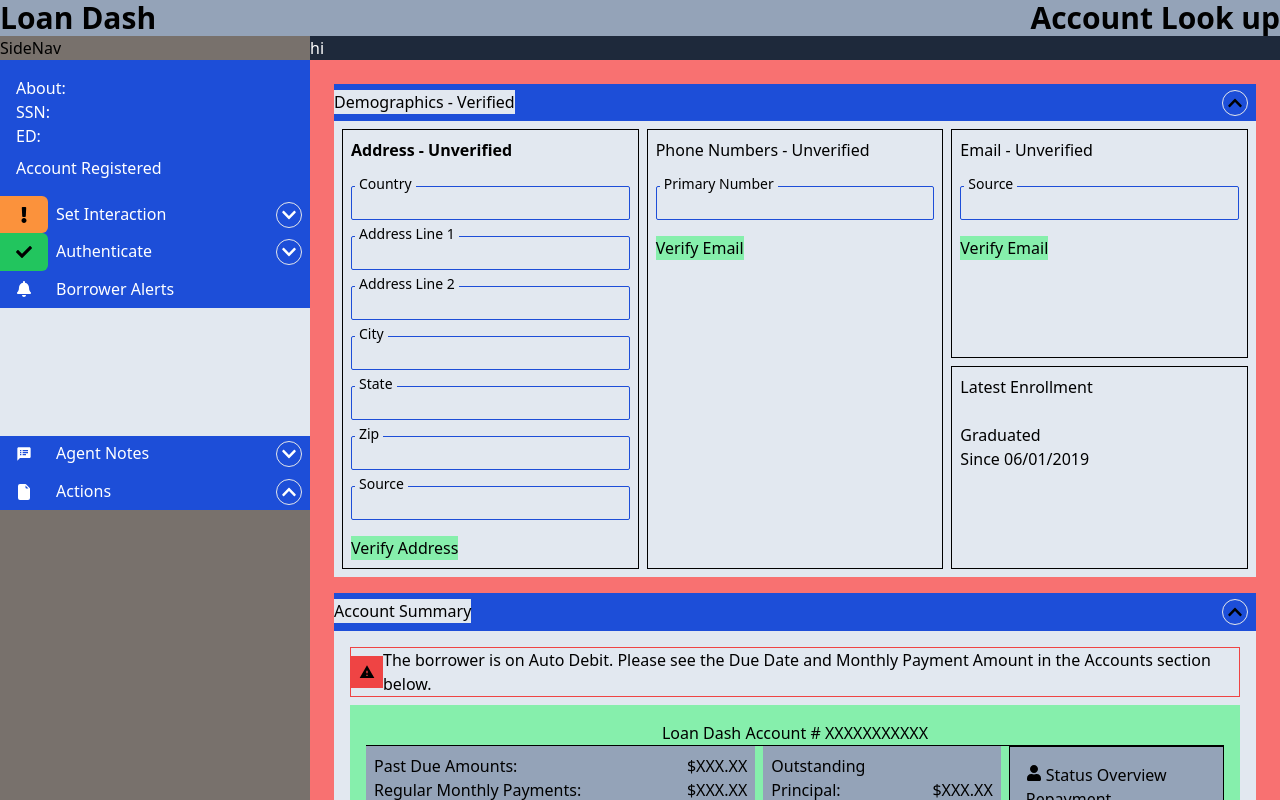
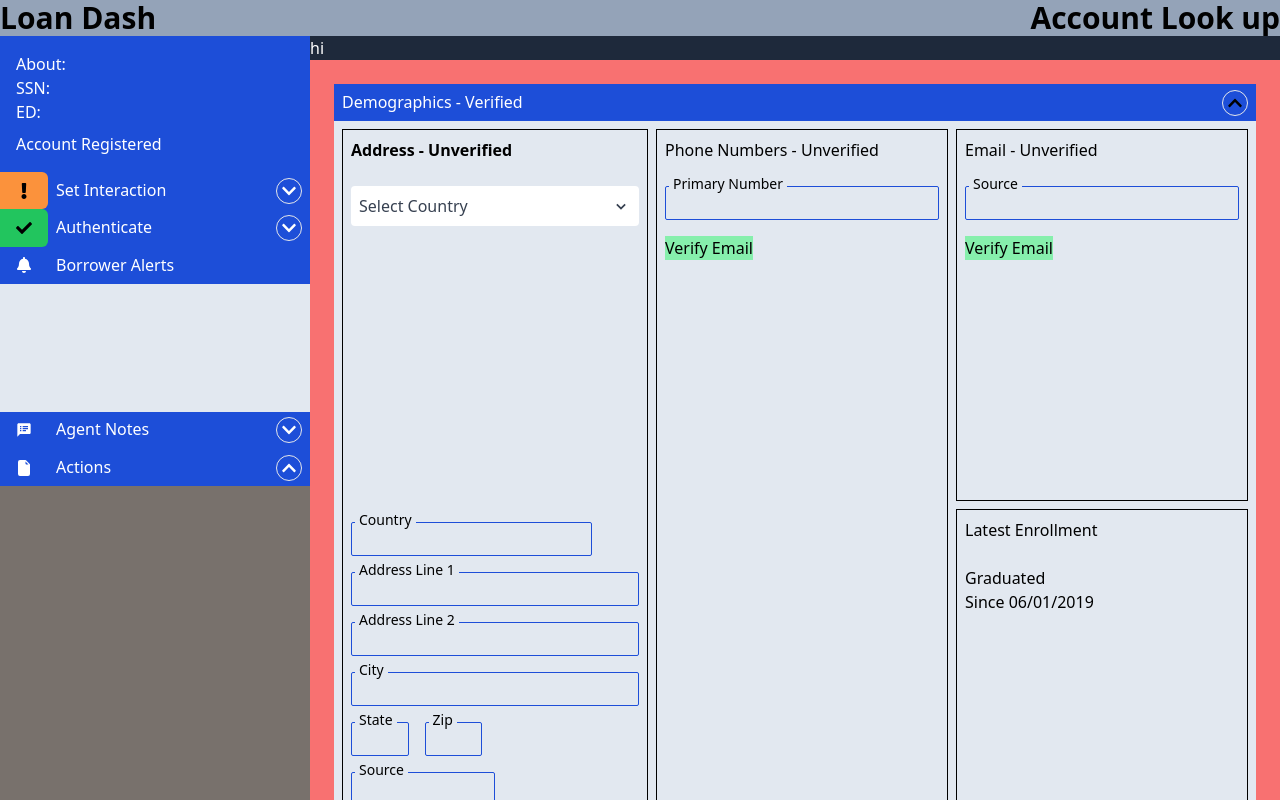
Before and after one commit to Charlie025x/Loan-Dashboard, a React (Vite) app: page / in a window 1280 px wide. Built offline with nearby package versions, Linux system fonts and the light colour scheme.

Commit message:
added animations and removed bg-colors on headers

```diff
--- a/src/assets/components/Main.tsx
+++ b/src/assets/components/Main.tsx
@@ -1,13 +1,10 @@
 import React from "react";
-import { FaChevronDown, FaExternalLinkAlt, FaUser } from "react-icons/fa";
-import { MdOutlineWarning } from "react-icons/md";
+
 import Demographics from "./Main/Demographics";
 import AccountSummary from "./Main/AccountSummary";
 import Activity from "./Main/Activity";
 
 const Main = () => {
-  const [show, setShow] = React.useState(false);
-  const handleClick = () => setShow((prevState) => !prevState);
   return (
     <div className="overflow-x-hidden">
       <div className="grid min-h-full grid-rows-[auto_1fr] bg-red-400">
--- a/src/assets/components/Main/AccountSummary.tsx
+++ b/src/assets/components/Main/AccountSummary.tsx
@@ -1,5 +1,5 @@
 import React from "react";
-import { FaChevronDown, FaExternalLinkAlt, FaUser } from "react-icons/fa";
+import { FaChevronDown, FaUser } from "react-icons/fa";
 import { MdOutlineWarning } from "react-icons/md";
 import Account_Group from "./Account_Group";
 
@@ -11,7 +11,7 @@
       {/* title */}
       <div className="grid min-h-[calc(1.33rem+16px)] grid-cols-[1fr_auto] items-center justify-between bg-blue-700">
         <button className="flex justify-between" onClick={handleClick}>
-          <p className="bg-slate-200">Account Summary</p>
+          <p className="ml-2 text-white">Account Summary</p>
           <p className="mx-2 rounded-full border p-1">
             <FaChevronDown
               className={`transition-transform ${show ? "rotate-180" : ""}`}
--- a/src/assets/components/Main/Account_BalanceDetails.tsx
+++ b/src/assets/components/Main/Account_BalanceDetails.tsx
@@ -12,7 +12,9 @@
           onClick={handleClick}
         >
           <p className="inline px-2 py-1">BalanceDetails</p>
-          <FaChevronDown className="inline" />
+          <FaChevronDown
+            className={`inline transition-transform ${show ? "rotate-180" : ""}`}
+          />
         </button>
       </div>
       {``}
--- a/src/assets/components/Main/Account_Group.tsx
+++ b/src/assets/components/Main/Account_Group.tsx
@@ -8,13 +8,15 @@
   const handleClick = () => setShow((prevState) => !prevState);
   return (
     <>
-      <div className="bg-slate-600">
+      <div className="">
         <button
           className="flex items-center justify-between"
           onClick={handleClick}
         >
-          <p>Groups</p>
-          <FaChevronDown className="ml-2" />
+          <h5 className="text-2xl text-blue-700">Groups</h5>
+          <FaChevronDown
+            className={`ml-2 transition-transform ${show ? "rotate-180" : ""}`}
+          />
         </button>
       </div>
       <div
--- a/src/assets/components/Main/Account_ShowLoans.tsx
+++ b/src/assets/components/Main/Account_ShowLoans.tsx
@@ -12,7 +12,9 @@
           onClick={handleClick}
         >
           <p className="inline px-2 py-1">Show Loans In this Group</p>
-          <FaChevronDown className="inline" />
+          <FaChevronDown
+            className={`inline transition-transform ${show ? "rotate-180" : ""}`}
+          />
         </button>
       </div>
       {/* grid-cols-[repeat(auto-fit,minmax(3rem,1fr))] */}
--- a/src/assets/components/Main/Activity.tsx
+++ b/src/assets/components/Main/Activity.tsx
@@ -9,7 +9,7 @@
       {/* title */}
       <div className="grid min-h-[calc(1.33rem+16px)] grid-cols-[1fr_auto] items-center justify-between bg-blue-700">
         <button className="flex justify-between" onClick={handleClick}>
-          <p className="bg-slate-200">Borrower Activity</p>
+          <p className="ml-2 text-white">Borrower Activity</p>
           <p className="mx-2 rounded-full border p-1">
             <FaChevronDown
               className={`transition-transform ${show ? "rotate-180" : ""}`}
--- a/src/assets/components/Main/Demographics.tsx
+++ b/src/assets/components/Main/Demographics.tsx
@@ -1,5 +1,6 @@
 import React from "react";
 import { FaChevronDown } from "react-icons/fa";
+import Selector from "./Selector";
 
 const Demographics = () => {
   const [show, setShow] = React.useState(true);
@@ -9,7 +10,7 @@
       {/* title */}
       <div className="grid min-h-[calc(1.33rem+16px)] grid-cols-[1fr_auto] items-center justify-between bg-blue-700">
         <button className="flex justify-between" onClick={handleClick}>
-          <p className="bg-slate-200">Demographics - Verified</p>
+          <p className="ml-2 text-white">Demographics - Verified</p>
           <p className="mx-2 rounded-full border p-1">
             <FaChevronDown
               className={`transition-transform ${show ? "rotate-180" : ""}`}
@@ -26,7 +27,10 @@
             {/* address */}
             <div className="w-full border border-black p-2">
               <h4 className="mb-6 font-bold">Address - Unverified</h4>
-              <div className="relative mb-4">
+
+              <div className="flex flex-wrap gap-4">
+                <Selector />
+                <div className="relative">
                   <label
                     className="absolute left-0 ml-1 -translate-y-3 bg-slate-200 px-1 text-sm"
                     htmlFor="InteractionType"
@@ -40,7 +44,7 @@
                     id=""
                   />
                 </div>
-              <div className="relative mb-4">
+                <div className="relative basis-full">
                   <label
                     className="absolute left-0 ml-1 -translate-y-3 bg-slate-200 px-1 text-sm"
                     htmlFor="InteractionType"
@@ -54,7 +58,7 @@
                     id=""
                   />
                 </div>
-              <div className="relative mb-4">
+                <div className="relative basis-full">
                   <label
                     className="absolute left-0 ml-1 -translate-y-3 bg-slate-200 px-1 text-sm"
                     htmlFor="InteractionType"
@@ -68,7 +72,7 @@
                     id=""
                   />
                 </div>
-              <div className="relative mb-4">
+                <div className="relative basis-full">
                   <label
                     className="absolute left-0 ml-1 -translate-y-3 bg-slate-200 px-1 text-sm"
                     htmlFor="InteractionType"
@@ -82,7 +86,7 @@
                     id=""
                   />
                 </div>
-              <div className="relative mb-4">
+                <div className="relative basis-1/5">
                   <label
                     className="absolute left-0 ml-1 -translate-y-3 bg-slate-200 px-1 text-sm"
                     htmlFor="InteractionType"
@@ -96,7 +100,7 @@
                     id=""
                   />
                 </div>
-              <div className="relative mb-4">
+                <div className="relative basis-1/5">
                   <label
                     className="absolute left-0 ml-1 -translate-y-3 bg-slate-200 px-1 text-sm"
                     htmlFor="InteractionType"
@@ -110,7 +114,7 @@
                     id=""
                   />
                 </div>
-              <div className="relative mb-4">
+                <div className="relative mb-4 basis-1/2">
                   <label
                     className="absolute left-0 ml-1 -translate-y-3 bg-slate-200 px-1 text-sm"
                     htmlFor="InteractionType"
@@ -124,6 +128,8 @@
                     id=""
                   />
                 </div>
+              </div>
+
               <button className="bg-green-300">Verify Address</button>
             </div>
 
--- /dev/null
+++ b/src/assets/components/Main/Selector.tsx
@@ -0,0 +1,46 @@
+import React, { useEffect, useState } from "react";
+import { BiChevronDown } from "react-icons/bi";
+import { AiOutlineSearch } from "react-icons/ai";
+
+const Selector = () => {
+  const [inputValue, setInputValue] = useState("");
+  const [selected, setSelected] = useState("");
+  const [open, setOpen] = useState(false);
+
+  return (
+    <div className="h-80 w-72 font-medium">
+      <div
+        onClick={() => setOpen(!open)}
+        className={`flex w-full items-center justify-between rounded bg-white p-2 ${
+          !selected && "text-gray-700"
+        }`}
+      >
+        {selected
+          ? selected?.length > 25
+            ? selected?.substring(0, 25) + "..."
+            : selected
+          : "Select Country"}
+        <BiChevronDown size={20} className={`${open && "rotate-180"}`} />
+      </div>
+      <ul
+        className={`mt-2 overflow-y-auto bg-white ${
+          open ? "max-h-60" : "max-h-0"
+        } `}
+      >
+        <div className="sticky top-0 flex items-center bg-white px-2"></div>
+        <li
+          className={`"bg-sky-600 text-white" "block" "hidden" p-2 text-sm hover:bg-sky-600 hover:text-white`}
+          onClick={() => {
+            setSelected("United States");
+            setOpen(false);
+            setInputValue("");
+          }}
+        >
+          United States
+        </li>
+      </ul>
+    </div>
+  );
+};
+
+export default Selector;
--- a/src/assets/components/SideNav.tsx
+++ b/src/assets/components/SideNav.tsx
@@ -8,9 +8,8 @@
 
 const SideNav = () => {
   return (
-    <div className="bg-stone-500">
-      SideNav
-      <div className="left-pane-wrapper overflow-y-auto overflow-x-hidden">
+    <div className="h-full overflow-hidden bg-stone-500">
+      <div className="left-pane-wrapper h-full overflow-y-auto overflow-x-hidden">
         <div className="panel-accordion flex flex-col">
           <div className="bg-blue-700">
             <div className="p-4 text-white">
```
Lines whose indentation alone changed are shown as unchanged.
